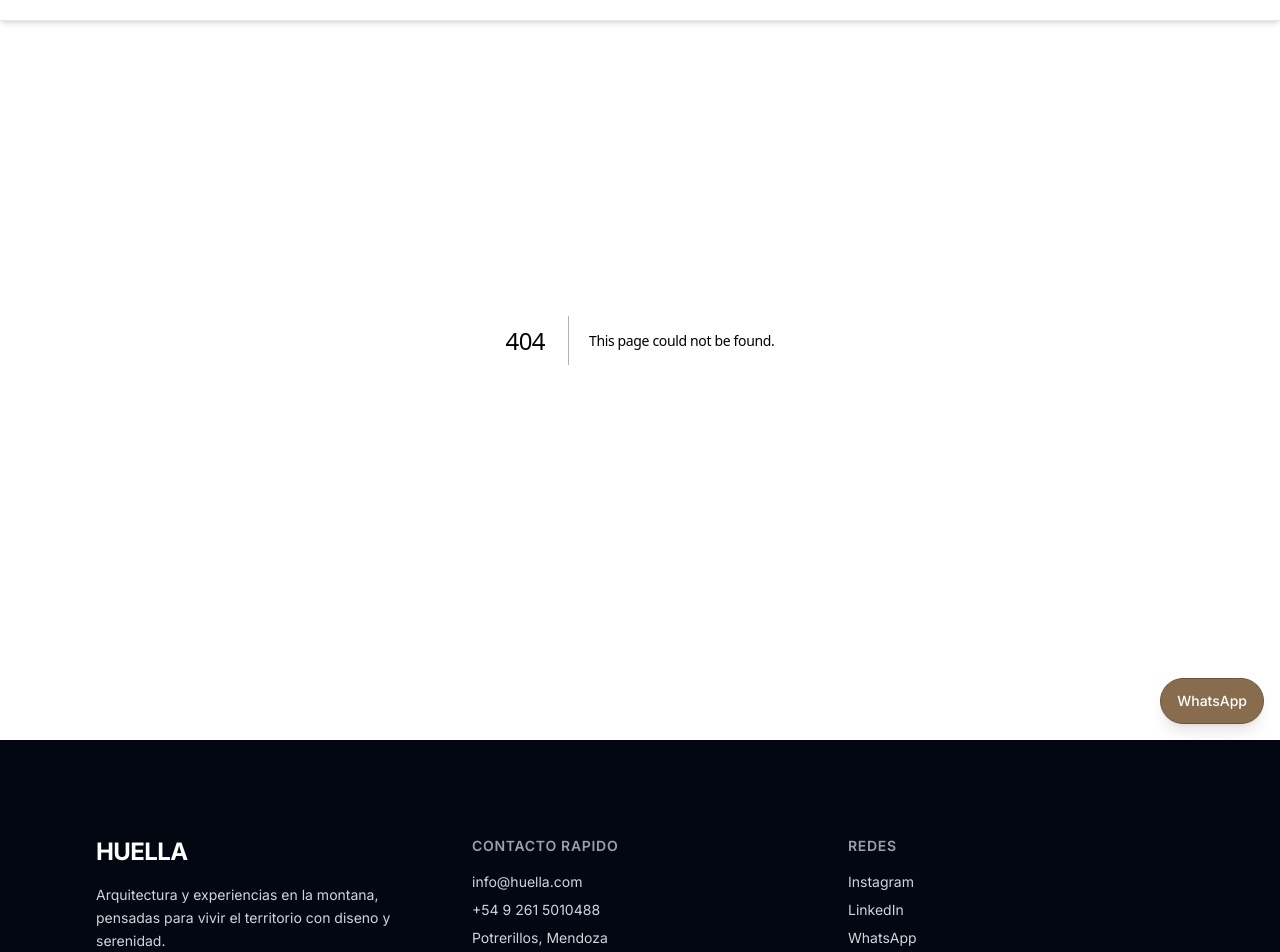
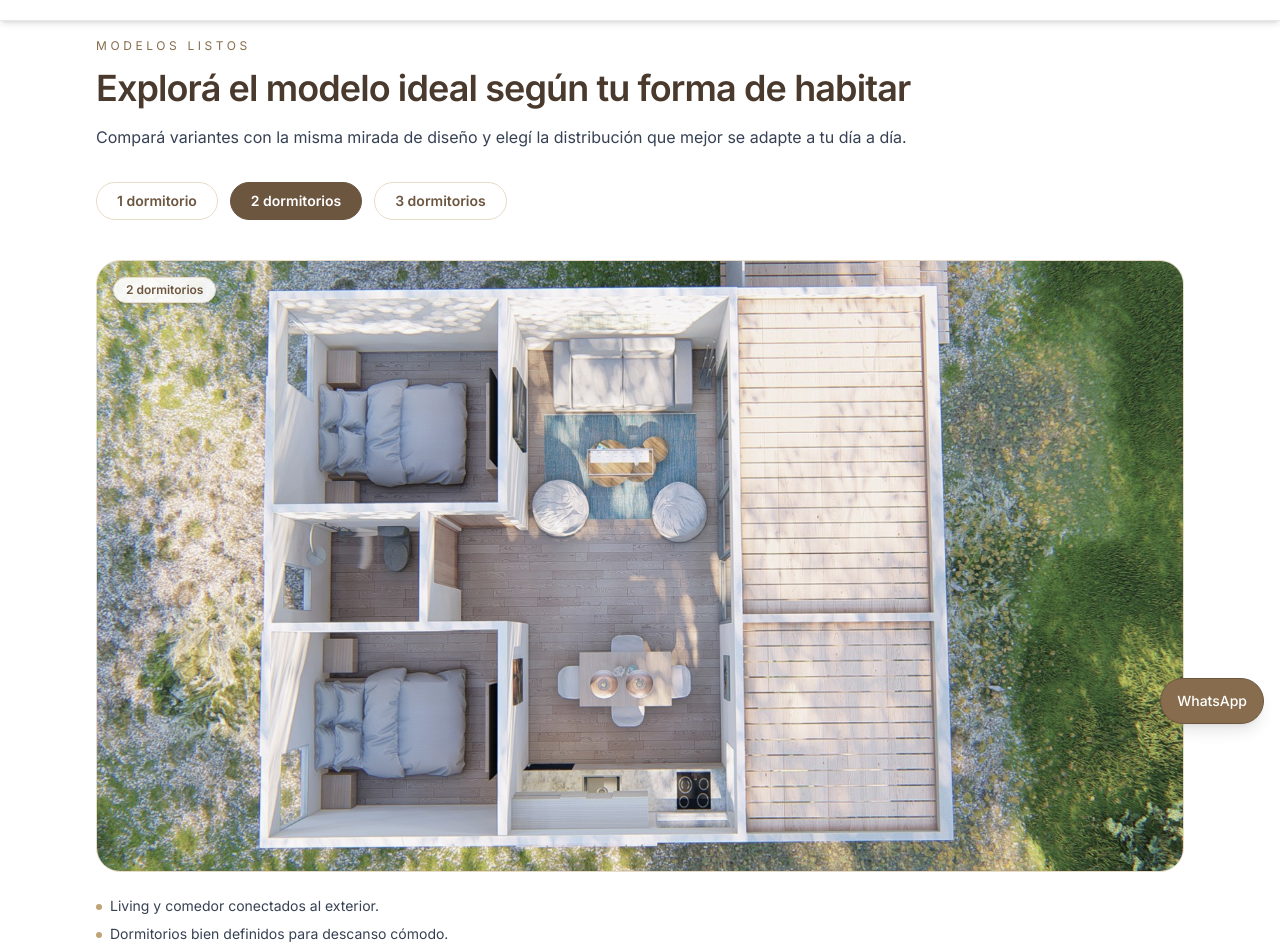
Before and after one commit to Teksi75/huella-mendoza-site, a Next.js app: page /diseno/modelos in a window 1280 px wide. Before the commit this address had no page. Shown: the part 60-1012 px from the top of the page. Built offline with nearby package versions, Linux system fonts and the light colour scheme.

Commit message:
Diseno: modelos listos dedicados + CTA explorar modelos

```diff
--- /dev/null
+++ b/app/diseno/modelos/page.tsx
@@ -0,0 +1,114 @@
+'use client';
+
+import Image from 'next/image';
+import { useMemo, useState } from 'react';
+import { modelosListos } from '@/data/modelosListos';
+
+const dormitoriosTabs = [
+  { value: 1, label: '1 dormitorio' },
+  { value: 2, label: '2 dormitorios' },
+  { value: 3, label: '3 dormitorios' },
+] as const;
+
+export default function ModelosListosPage() {
+  const defaultModel = useMemo(
+    () => modelosListos.find((modelo) => modelo.dormitorios === 2) ?? modelosListos[0],
+    [],
+  );
+  const [selectedId, setSelectedId] = useState(defaultModel.id);
+
+  const selectedModel = modelosListos.find((modelo) => modelo.id === selectedId) ?? defaultModel;
+  const floorplan = selectedModel.images.find((image) => image.type === 'floorplan');
+  const renders = selectedModel.images.filter((image) => image.type === 'render');
+
+  return (
+    <main className="bg-white">
+      <section className="section-padding pt-20 md:pt-24">
+        <div className="container-custom">
+          <div className="max-w-4xl">
+            <p className="text-xs uppercase tracking-[0.3em] text-tierra-600">Modelos listos</p>
+            <h1 className="mt-3 text-3xl font-semibold text-tierra-900 md:text-4xl">
+              Explorá el modelo ideal según tu forma de habitar
+            </h1>
+            <p className="mt-4 text-base text-gray-700">
+              Compará variantes con la misma mirada de diseño y elegí la distribución que mejor se adapte a tu día a día.
+            </p>
+          </div>
+
+          <div className="mt-8 flex flex-wrap gap-3">
+            {dormitoriosTabs.map((tab) => {
+              const isActive = selectedModel.dormitorios === tab.value;
+              return (
+                <button
+                  key={tab.value}
+                  type="button"
+                  onClick={() => {
+                    const modelo = modelosListos.find((item) => item.dormitorios === tab.value);
+                    if (modelo) {
+                      setSelectedId(modelo.id);
+                    }
+                  }}
+                  className={`rounded-full border px-5 py-2 text-sm font-semibold transition ${
+                    isActive
+                      ? 'border-tierra-700 bg-tierra-700 text-white'
+                      : 'border-tierra-200 bg-white text-tierra-700 hover:border-tierra-400'
+                  }`}
+                >
+                  {tab.label}
+                </button>
+              );
+            })}
+          </div>
+
+          <div className="mt-10 grid gap-8 lg:grid-cols-[minmax(0,1.2fr),minmax(0,0.8fr)]">
+            <div>
+              <div className="relative overflow-hidden rounded-3xl border border-tierra-200 bg-tierra-50">
+                {floorplan ? (
+                  <Image
+                    src={floorplan.src}
+                    alt={floorplan.alt}
+                    width={1200}
+                    height={800}
+                    className="h-auto w-full object-contain"
+                    sizes="(min-width: 1024px) 55vw, 100vw"
+                    priority
+                  />
+                ) : null}
+                <span className="absolute left-4 top-4 rounded-full border border-tierra-200 bg-white/90 px-3 py-1 text-xs font-semibold text-tierra-700 shadow-sm">
+                  {selectedModel.label}
+                </span>
+              </div>
+
+              <ul className="mt-6 space-y-2 text-sm text-gray-700">
+                {selectedModel.bullets.map((item) => (
+                  <li key={item} className="flex items-start gap-2">
+                    <span className="mt-2 h-1.5 w-1.5 rounded-full bg-tierra-400" />
+                    <span>{item}</span>
+                  </li>
+                ))}
+              </ul>
+            </div>
+
+            <div className="space-y-4">
+              <h2 className="text-lg font-semibold text-tierra-800">Renders destacados</h2>
+              <div className="grid gap-4">
+                {renders.map((image) => (
+                  <div key={image.src} className="overflow-hidden rounded-2xl border border-tierra-200 bg-white shadow-sm">
+                    <Image
+                      src={image.src}
+                      alt={image.alt}
+                      width={800}
+                      height={600}
+                      className="h-auto w-full object-cover"
+                      sizes="(min-width: 1024px) 35vw, 100vw"
+                    />
+                  </div>
+                ))}
+              </div>
+            </div>
+          </div>
+        </div>
+      </section>
+    </main>
+  );
+}
--- a/app/diseno/page.tsx
+++ b/app/diseno/page.tsx
@@ -87,10 +87,10 @@ export default function DisenoPage() {
                   Eleccion - Ajuste al sitio - Inicio de obra
                 </p>
                 <Link
-                  href="#diseno"
+                  href="/diseno/modelos"
                   className="mt-5 inline-flex items-center text-sm font-semibold text-tierra-700 hover:text-tierra-900"
                 >
-                  Ver mas
+                  Explorar modelos disponibles
                 </Link>
               </div>
               <div className="rounded-2xl border border-tierra-200 bg-white p-6 shadow-sm">
--- /dev/null
+++ b/data/modelosListos.ts
@@ -0,0 +1,94 @@
+export type ModeloListoImage = {
+  src: string;
+  alt: string;
+  type: 'floorplan' | 'render';
+};
+
+export type ModeloListo = {
+  id: string;
+  title: string;
+  dormitorios: 1 | 2 | 3;
+  label: string;
+  bullets: string[];
+  images: ModeloListoImage[];
+};
+
+export const modelosListos: ModeloListo[] = [
+  {
+    id: 'modelo-300',
+    title: 'Modelo 300',
+    dormitorios: 1,
+    label: '1 dormitorio',
+    bullets: ['Espacios integrados para una vida simple.', 'Expansión exterior para sumar aire libre.', 'Pensado para 1 a 2 personas.'],
+    images: [
+      {
+        src: '/images/proyectos/planta_1_dor.png',
+        alt: 'Planta Modelo 300, 1 dormitorio',
+        type: 'floorplan',
+      },
+      {
+        src: '/images/proyectos/proyecto-externo-30.jpg',
+        alt: 'Modelo 300, vista exterior principal',
+        type: 'render',
+      },
+      {
+        src: '/images/proyectos/proyecto-externo-30_frente.jpg',
+        alt: 'Modelo 300, vista exterior frente',
+        type: 'render',
+      },
+    ],
+  },
+  {
+    id: 'modelo-550',
+    title: 'Modelo 550',
+    dormitorios: 2,
+    label: '2 dormitorios',
+    bullets: ['Living y comedor conectados al exterior.', 'Dormitorios bien definidos para descanso cómodo.', 'Pensado para familias pequeñas.'],
+    images: [
+      {
+        src: '/images/proyectos/planta-01.jpeg',
+        alt: 'Planta Modelo 550, 2 dormitorios',
+        type: 'floorplan',
+      },
+      {
+        src: '/images/proyectos/milzoe-01.jpeg',
+        alt: 'Modelo 550, render exterior',
+        type: 'render',
+      },
+      {
+        src: '/images/proyectos/milzoe-03.jpeg',
+        alt: 'Modelo 550, render exterior alternativo',
+        type: 'render',
+      },
+      {
+        src: '/images/proyectos/diseno-7.jpeg',
+        alt: 'Modelo 550, render interior',
+        type: 'render',
+      },
+    ],
+  },
+  {
+    id: 'modelo-725',
+    title: 'Modelo 725',
+    dormitorios: 3,
+    label: '3 dormitorios',
+    bullets: ['Áreas sociales amplias para compartir.', 'Dormitorios versátiles para familia o visitas.', 'Pensado para 4 a 5 personas.'],
+    images: [
+      {
+        src: '/images/proyectos/planta_3_dor.png',
+        alt: 'Planta Modelo 725, 3 dormitorios',
+        type: 'floorplan',
+      },
+      {
+        src: '/images/proyectos/proyecto-externo-72.jpg',
+        alt: 'Modelo 725, vista exterior',
+        type: 'render',
+      },
+      {
+        src: '/images/proyectos/proyecto-interior-72.jpg',
+        alt: 'Modelo 725, interior',
+        type: 'render',
+      },
+    ],
+  },
+];
```
